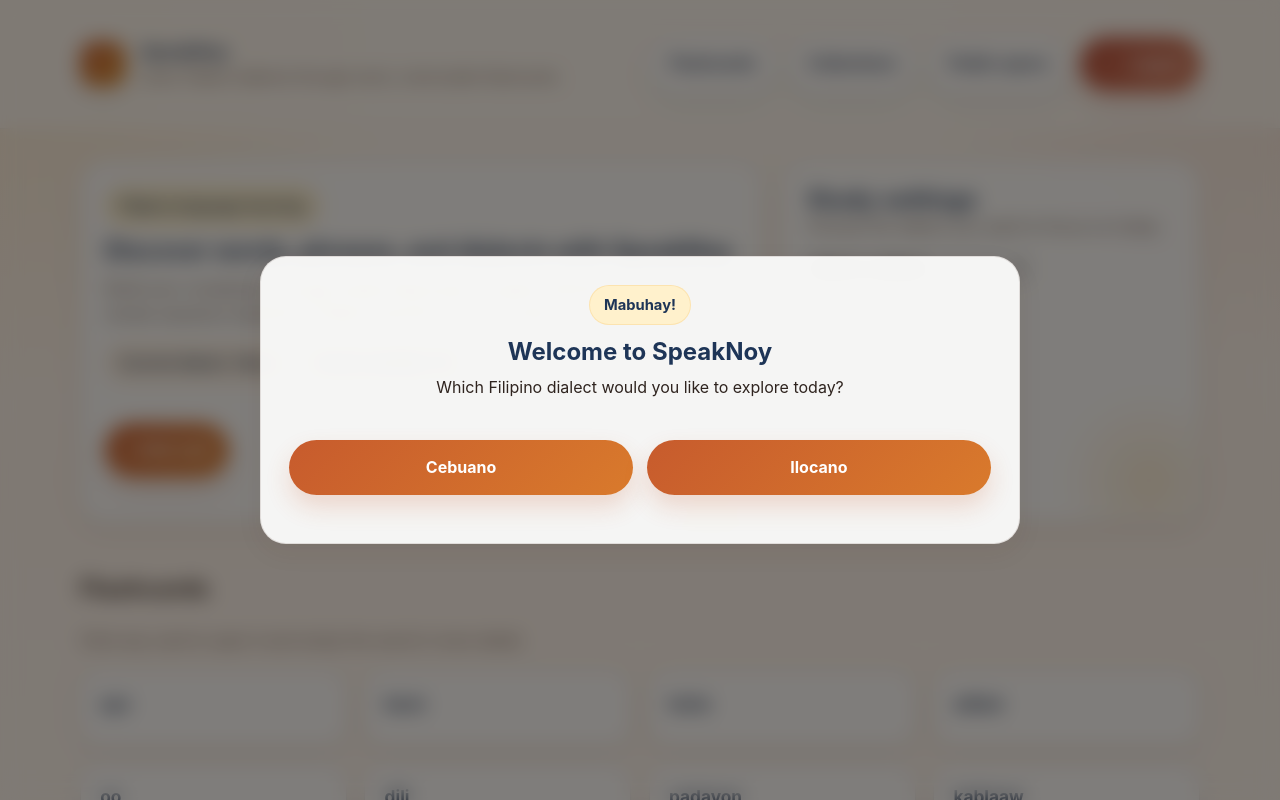
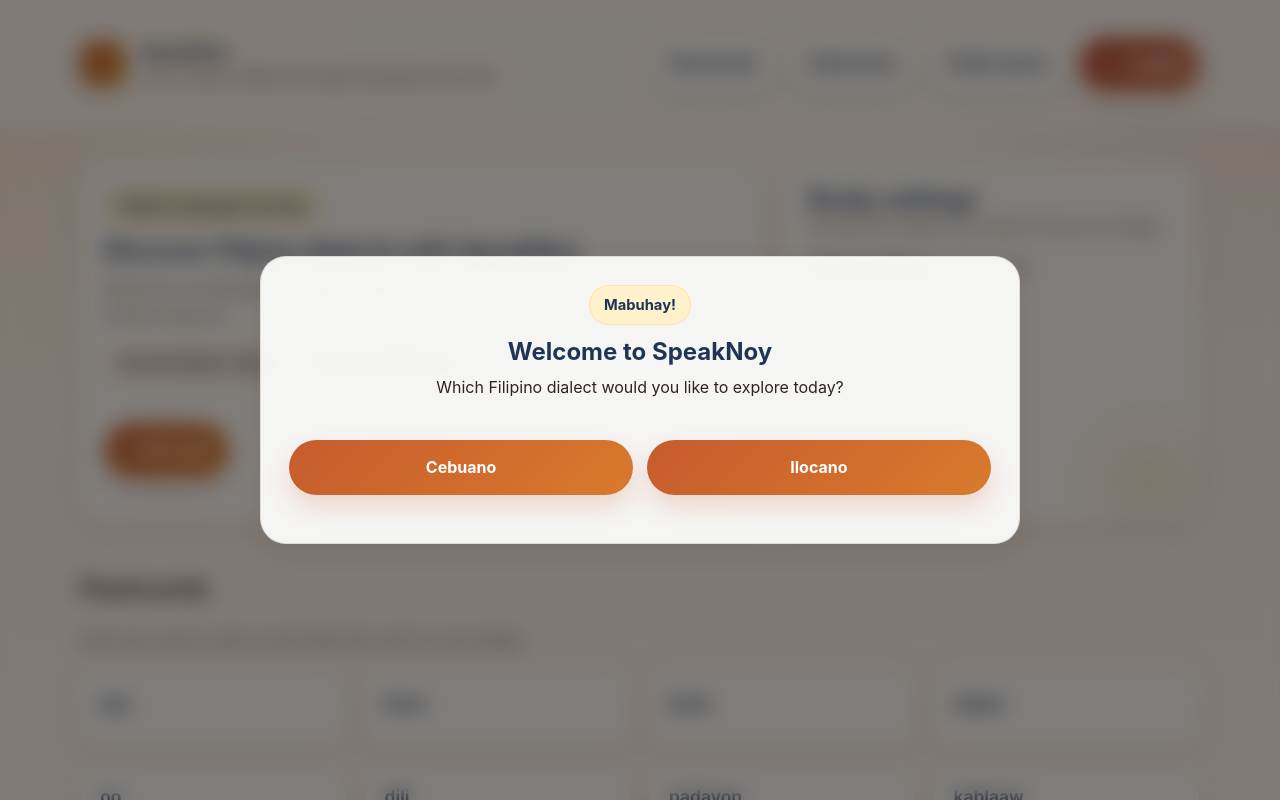
Before and after one commit to keithayeras/SpeakNoy, a Django app: page /SpeakNoy/ in a window 1280 px wide. Run offline with Django 5.2, Linux system fonts and the light colour scheme; a user stored in the database is signed in; data comes from the database, SQL or seed files in the repository; both versions use the stored data as it was after the commit; some libraries are stand-ins or nearby versions.

Commit message:
Changed some wording

```diff
--- a/templates/base.html
+++ b/templates/base.html
@@ -26,7 +26,7 @@
                         </div>
                         <div class="brand-text">
                             <h1>SpeakNoy</h1>
-                            <p>Learn Filipino dialects through warm, memorable flashcards.</p>
+                            <p>Learn Filipino dialects through language flashcards.</p>
                         </div>
                     </a>
 
--- a/templates/flashcards/flashcard_list.html
+++ b/templates/flashcards/flashcard_list.html
@@ -8,8 +8,8 @@
         <div class="hero-card">
             <div class="page-header-main">
                 <span class="badge badge-soft">Filipino language learning</span>
-                <h1 style="margin-top: 0.65rem;">Discover words, phrases, and dialects with SpeakNoy</h1>
-                <p style="margin-top: 0.75rem;">Build your vocabulary through simple flashcards, curated collections, and daily review sessions inspired by Filipino warmth and community.</p>
+                <h1 style="margin-top: 0.65rem;">Discover Filipino dialects with SpeakNoy</h1>
+                <p style="margin-top: 0.75rem;">Build your vocabulary for Filipino dialects through flashcards, collections, and review sessions.</p>
             </div>
 
             <div class="hero-chip-row">
```
Also changed, not shown: db.sqlite3.
